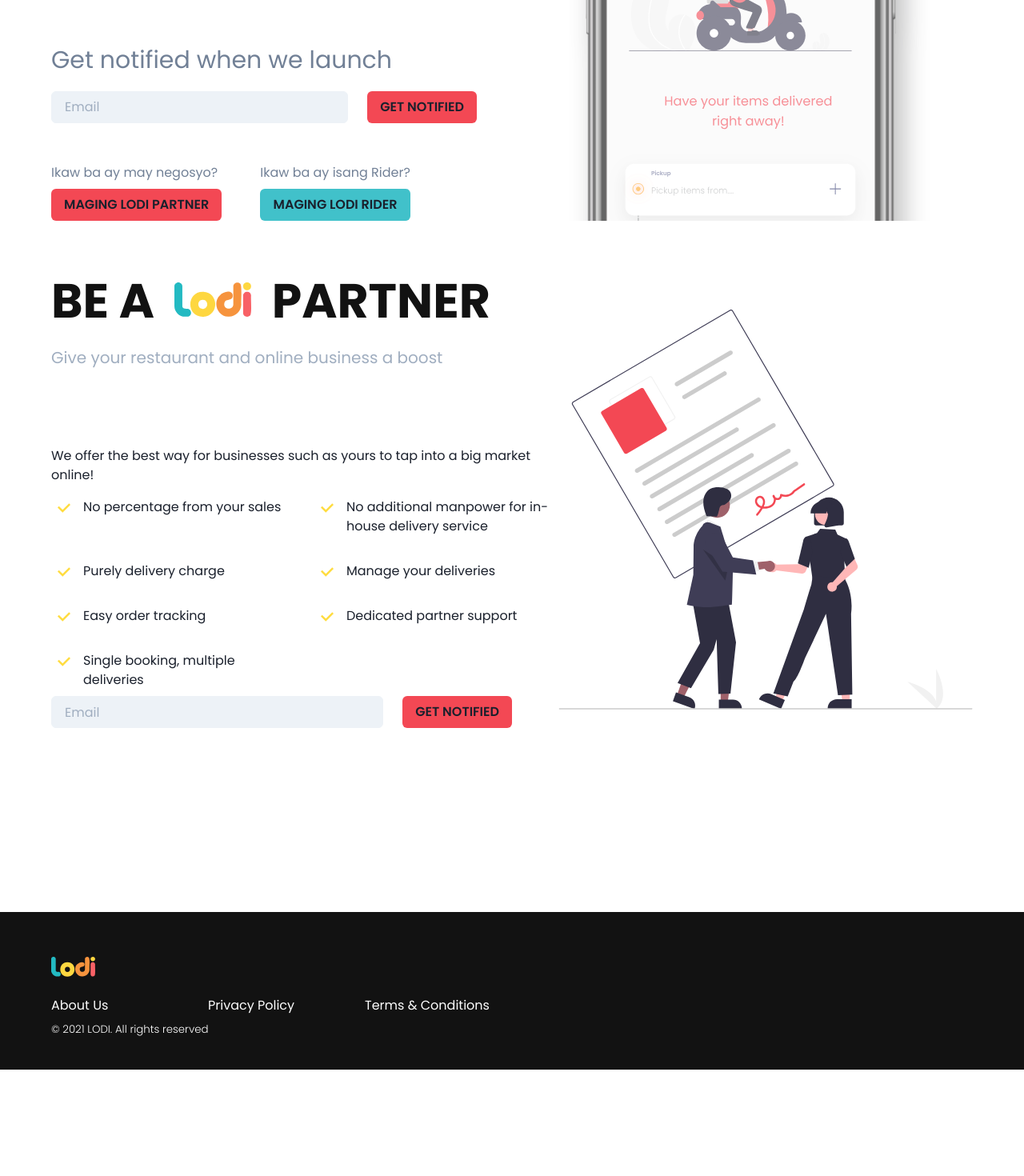
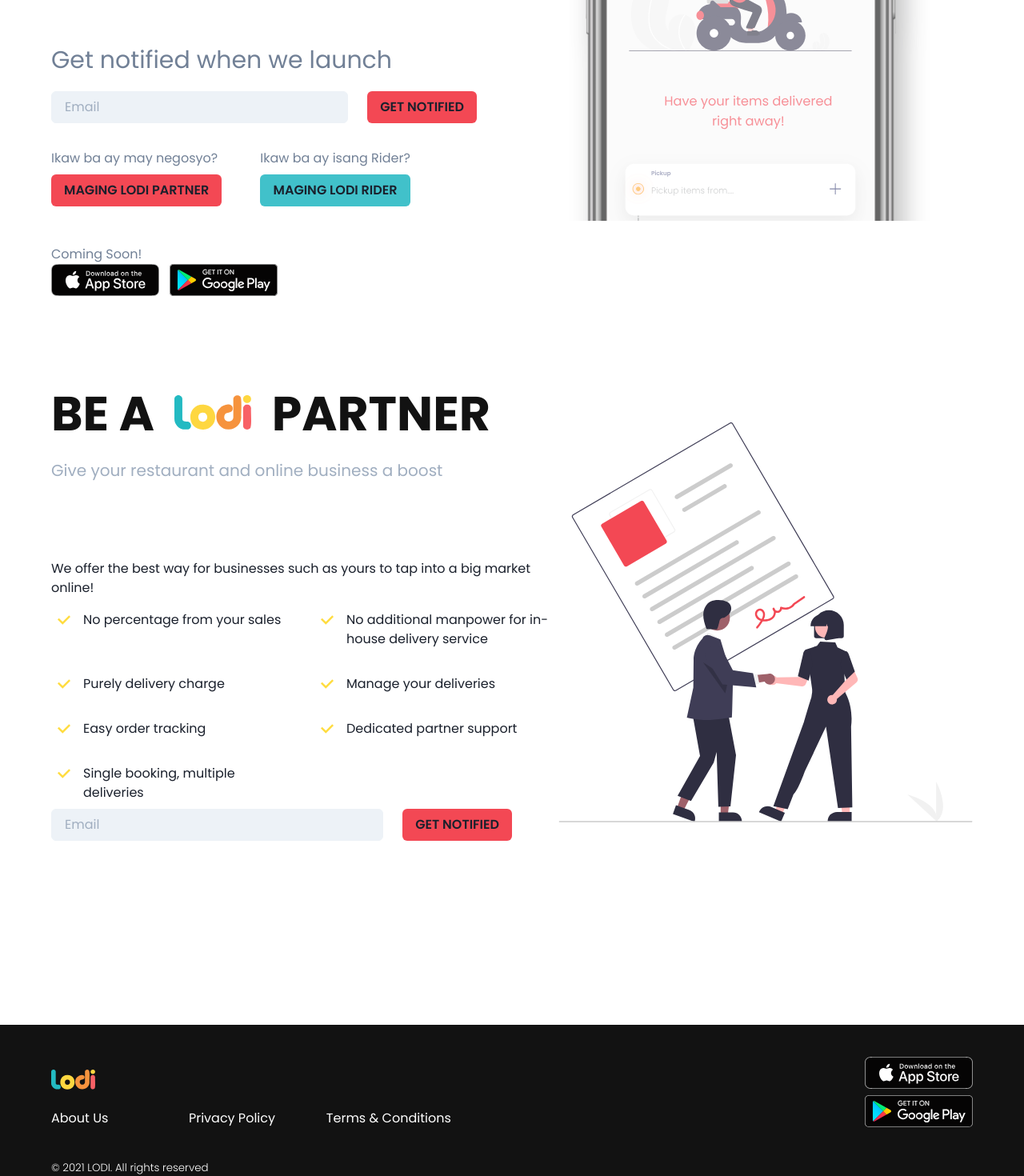
Before and after one commit to icyjms/reactjs-web-lodi-app, a React (Create React App) app: page / in a window 1280 px wide. Shown: the part 432-1902 px from the top of the page at 80% size. Before the commit the page ends 1769 px from the top, so only its background shows below. Built offline with nearby package versions, Linux system fonts and the light colour scheme.

Commit message:
Add AppStore and Google Play icons

```diff
--- a/src/components/Footer.js
+++ b/src/components/Footer.js
@@ -1,20 +1,38 @@
 import {
   Box,
   Container,
+  Flex,
   Link,
   SimpleGrid,
+  Spacer,
   Stack,
   Text,
+  useToast,
 } from '@chakra-ui/react';
+import { Link as RouterLink } from 'react-router-dom';
+import { useRef } from 'react';
 
-import { Link as RouterLink } from 'react-router-dom';
-
+import { ReactComponent as AppStoreLogo } from 'assets/img/app-store-badge.svg';
+import { ReactComponent as GooglePlayLogo } from 'assets/img/google-play-badge.svg';
 import { ReactComponent as Logo } from 'assets/img/logo.svg';
 
 function Footer() {
+  const toast = useToast();
+  const toastIdRef = useRef();
+
+  function addToast() {
+    toastIdRef.current = toast({
+      description: 'Soon to be available',
+      position: 'top-right',
+      isClosable: true,
+    });
+  }
+
   return (
     <Box w="full" bg="dark.100">
       <Container maxW="12xl" px={[4, 8, 16]}>
+        <Stack direction={{ base: 'column', lg: 'row' }}>
+          <Flex direction="column" justifyContent="space-evenly">
             <Box as={Stack} maxW={'3xl'} py={10}>
               <Box py={4}>
                 <Logo />
@@ -30,15 +48,34 @@
                 <Link as={RouterLink} color="light.100" to="/privacy-policy">
                   Privacy Policy
                 </Link>
-            <Link as={RouterLink} color="light.100" to="/terms-and-conditions">
+                <Link
+                  as={RouterLink}
+                  color="light.100"
+                  to="/terms-and-conditions"
+                >
                   Terms & Conditions
                 </Link>
               </SimpleGrid>
+            </Box>
+          </Flex>
+          <Spacer />
+          <Stack>
+            <Flex>
+              <Box as={Stack} maxW={'3xl'} py={10}>
+                <Box onClick={addToast} as="button">
+                  <AppStoreLogo />
+                </Box>
+                <Box onClick={addToast} as="button">
+                  <GooglePlayLogo />
+                </Box>
+              </Box>
+            </Flex>
+          </Stack>
+        </Stack>
         <Box>
           <Text color="light.100" fontWeight="light" fontSize="smaller">
             © {new Date().getFullYear()} LODI. All rights reserved
           </Text>
-          </Box>
         </Box>
       </Container>
     </Box>
--- a/src/views/home/Home.js
+++ b/src/views/home/Home.js
@@ -6,11 +6,15 @@
   Heading,
   Stack,
   Text,
+  useToast,
 } from '@chakra-ui/react';
+import { useRef } from 'react';
 
 import GetNotified from 'components/GetNotified';
 import Section from 'components/Section';
+import { ReactComponent as AppStoreLogo } from 'assets/img/app-store-badge.svg';
 import { ReactComponent as DeviceImg } from 'assets/img/pre-launch-device.svg';
+import { ReactComponent as GooglePlayLogo } from 'assets/img/google-play-badge.svg';
 import { Link } from 'react-router-dom';
 import { ReactComponent as Logo } from 'assets/img/logo.svg';
 
@@ -21,6 +25,17 @@
     // window.history.pushState({}, document.title, path);
     window.location.href = path;
   };
+
+  const toast = useToast();
+  const toastIdRef = useRef();
+
+  function addToast() {
+    toastIdRef.current = toast({
+      description: 'Soon to be available',
+      position: 'top-right',
+      isClosable: true,
+    });
+  }
 
   return (
     <Section minHeight="70vh">
@@ -87,6 +102,20 @@
                 </Button>
               </Stack>
             </Stack>
+            <Stack>
+              <Flex>
+                <Box maxW={'3xl'} py={10}>
+                  <Text color="gray.500">Coming Soon!</Text>
+                  <Box onClick={addToast} as="button">
+                    <AppStoreLogo />
+                  </Box>
+                  &nbsp;&nbsp;&nbsp;
+                  <Box onClick={addToast} as="button">
+                    <GooglePlayLogo />
+                  </Box>
+                </Box>
+              </Flex>
+            </Stack>
           </Stack>
           {
             <Flex
```
Also changed, not shown: src/assets/img/app-store-badge.svg. Lines whose indentation alone changed are shown as unchanged.
